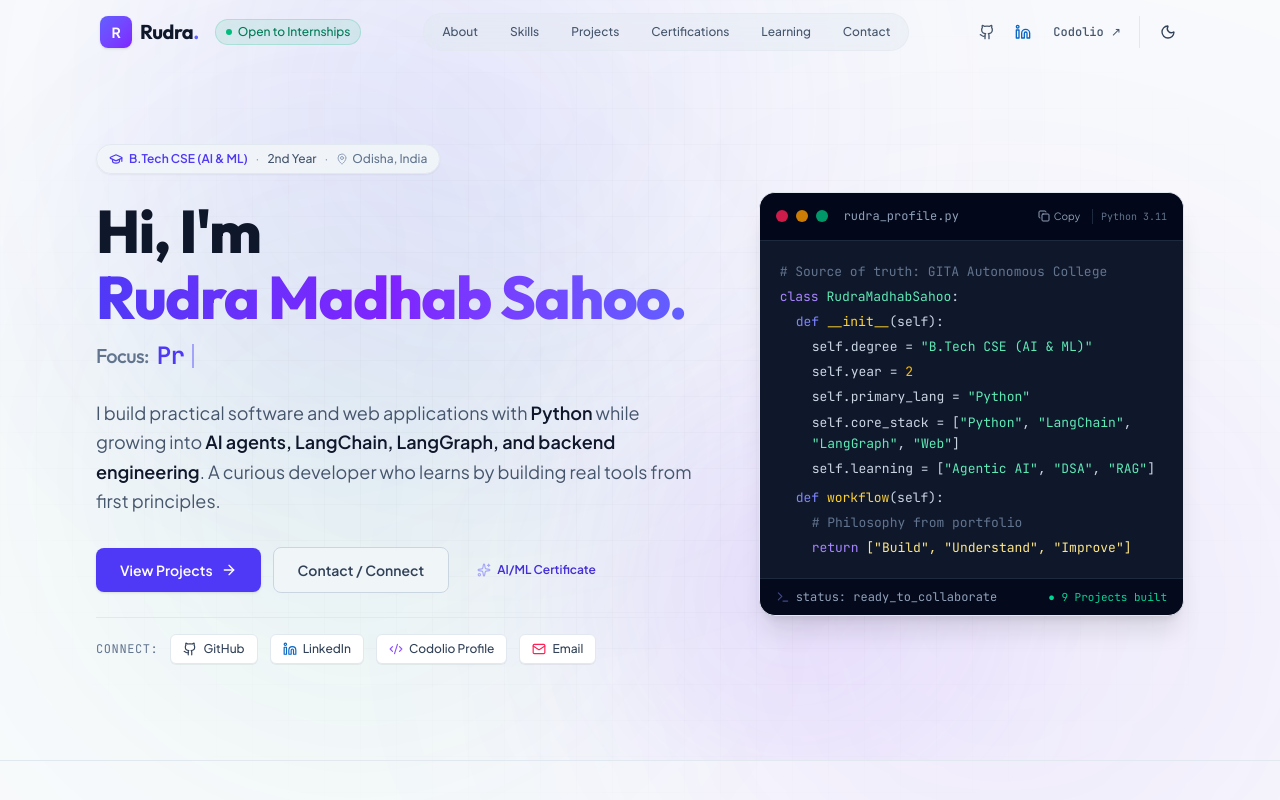
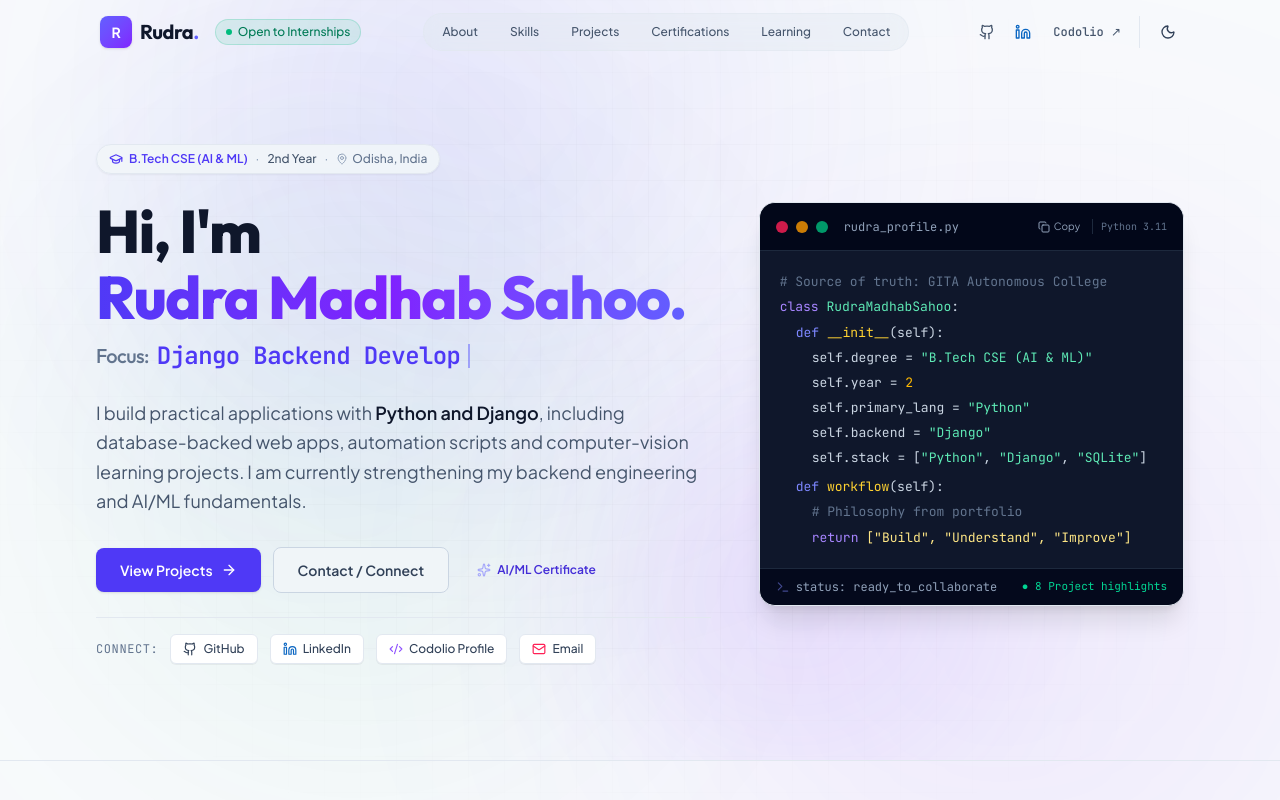
Before and after one commit to Rudra0075-ms/portfolio, a React (Vite) app in the folder rudra-madhab-sahoo---portfolio/: page / in a window 1280 px wide. Shown: the top 800 px of the page. Built offline with nearby package versions, Linux system fonts and the light colour scheme.

Commit message:
Align hero messaging with resume and verified stack

```diff
--- a/rudra-madhab-sahoo---portfolio/src/components/Hero.tsx
+++ b/rudra-madhab-sahoo---portfolio/src/components/Hero.tsx
@@ -19,9 +19,9 @@ import {
 export const Hero: React.FC = () => {
   const roles = [
     'Python Developer',
-    'AI & ML Learner',
-    'Practical Web Builder',
-    'Agentic AI Explorer'
+    'Django Backend Developer',
+    'Full-Stack Python Intern',
+    'AI & ML Learner'
   ];
 
   const [roleIndex, setRoleIndex] = useState(0);
@@ -54,8 +54,9 @@ export const Hero: React.FC = () => {
         self.degree = "B.Tech CSE (AI & ML)"
         self.year = 2
         self.primary_lang = "Python"
-        self.core_stack = ["Python", "LangChain", "LangGraph", "Web"]
-        self.learning = ["Agentic AI", "DSA", "RAG"]
+        self.backend = "Django"
+        self.stack = ["Python", "Django", "SQLite", "HTML", "CSS", "JS"]
+        self.focus = ["Backend", "Automation", "AI/ML"]
 
     def workflow(self):
         # Learn by building
@@ -116,7 +117,7 @@ export const Hero: React.FC = () => {
 
             {/* Personal Positioning Statement */}
             <p className="text-base sm:text-lg text-slate-600 dark:text-slate-300 leading-relaxed max-w-2xl">
-              I build practical software and web applications with <strong className="text-slate-900 dark:text-white font-semibold">Python</strong> while growing into <strong className="text-slate-900 dark:text-white font-semibold">AI agents, LangChain, LangGraph, and backend engineering</strong>. A curious developer who learns by building real tools from first principles.
+              I build practical applications with <strong className="text-slate-900 dark:text-white font-semibold">Python and Django</strong>, including database-backed web apps, automation scripts and computer-vision learning projects. I am currently strengthening my backend engineering and AI/ML fundamentals.
             </p>
 
             {/* CTAs with Light Sweep & Lift */}
@@ -252,10 +253,10 @@ export const Hero: React.FC = () => {
                   self.primary_lang = <span className="text-emerald-300">"Python"</span>
                 </div>
                 <div className="pl-8 text-slate-300">
-                  self.core_stack = [<span className="text-emerald-300">"Python"</span>, <span className="text-emerald-300">"LangChain"</span>, <span className="text-emerald-300">"LangGraph"</span>, <span className="text-emerald-300">"Web"</span>]
+                  self.backend = <span className="text-emerald-300">"Django"</span>
                 </div>
                 <div className="pl-8 text-slate-300">
-                  self.learning = [<span className="text-emerald-300">"Agentic AI"</span>, <span className="text-emerald-300">"DSA"</span>, <span className="text-emerald-300">"RAG"</span>]
+                  self.stack = [<span className="text-emerald-300">"Python"</span>, <span className="text-emerald-300">"Django"</span>, <span className="text-emerald-300">"SQLite"</span>]
                 </div>
                 <div className="pl-4 pt-1">
                   <span className="text-indigo-400">def</span>{' '}
@@ -274,7 +275,7 @@ export const Hero: React.FC = () => {
                   <Terminal className="w-3.5 h-3.5 text-indigo-400 animate-pulse" />
                   <span>status: ready_to_collaborate</span>
                 </span>
-                <span className="text-[11px] font-mono text-emerald-400">● 9 Projects built</span>
+                <span className="text-[11px] font-mono text-emerald-400">● 8 Project highlights</span>
               </div>
             </SpotlightCard>
           </div>
```
